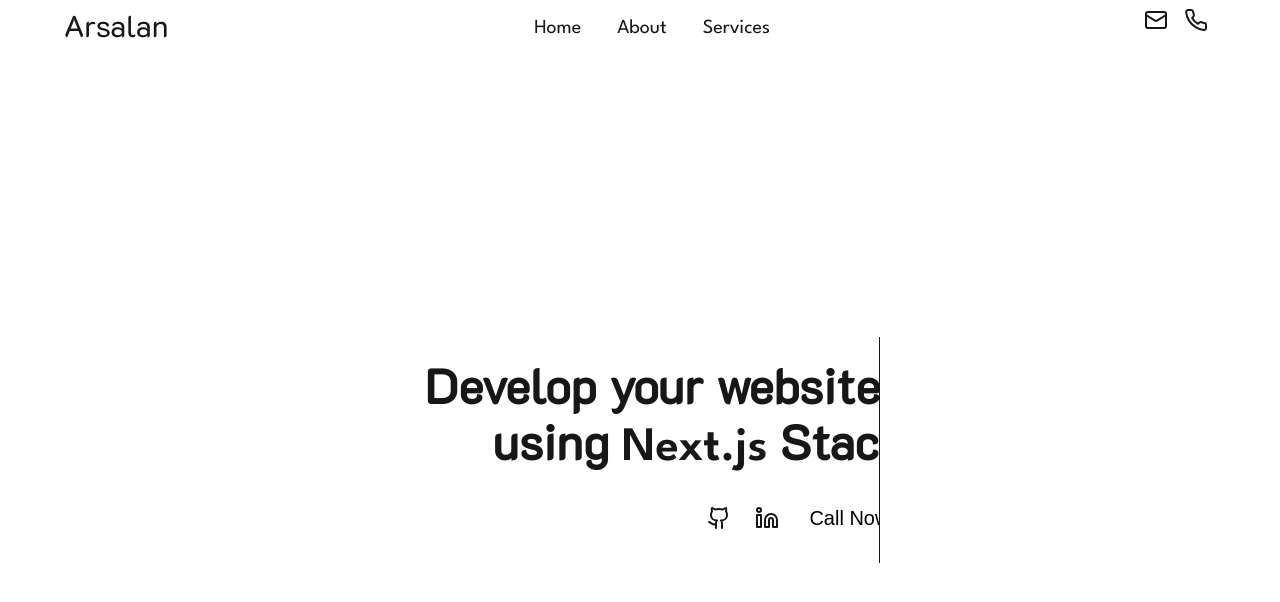
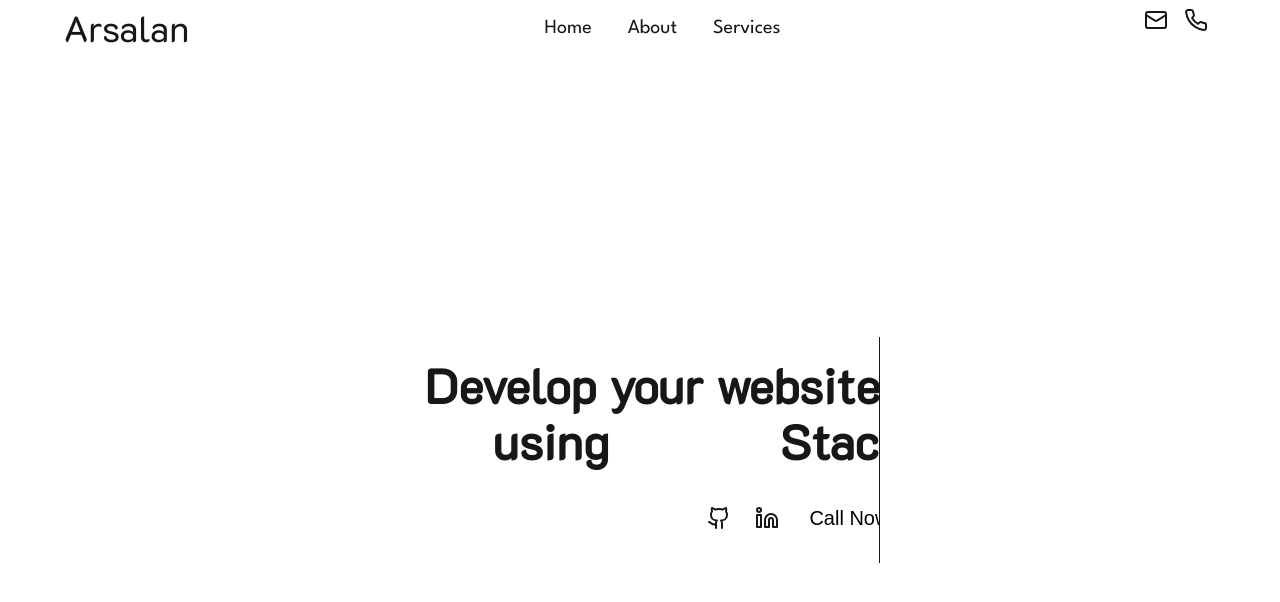
Before and after one commit to arsalanmughal23/my_portfolio, a Next.js app: page / in a window 1280 px wide. Shown: the top 602 px of the page. Built offline with nearby package versions, Linux system fonts and the light colour scheme.

Commit message:
Some UI UX Improvement

```diff
--- a/app/general.css
+++ b/app/general.css
@@ -14,6 +14,9 @@
 
 .menuClose { height: 50px; }
 .menuOpen { height: calc(100vh - 50px); }
+
+.text-stroke-white { -webkit-text-stroke: 1px white; }
+.text-transparent { color: transparent; }
 
 .text-center { text-align: center; }
 .text-right { text-align: right; }
@@ -72,6 +75,7 @@
 .m-2 { margin: 0.5rem; /* 8px */ }
 .mx-2 { margin: auto 0.5rem; /* 8px */ }
 
+.pt-2 { padding-top: 0.5rem; /* 8px */ }
 .py-2 { padding-top: 0.5rem; /* 8px */ padding-bottom: 0.5rem; /* 8px */ }
 .px-2 { padding-left: 0.5rem; /* 8px */ padding-right: 0.5rem; /* 8px */ }
 .p-2 { padding: 0.5rem; /* 8px */ }
--- a/components/Header.tsx
+++ b/components/Header.tsx
@@ -12,9 +12,9 @@
     }
 
     return (
-        <header className={`${isMobileMenuOpen ? 'menuOpen' : 'menuClose'} transition-1s overflow-hidden py-2 container-fluid header flex flex-col sm_flex-row gap-4 justify-between`}>
+        <header className={`${isMobileMenuOpen ? 'menuOpen' : 'menuClose'} transition-1s overflow-hidden pt-2 container-fluid header flex flex-col sm_flex-row gap-4 justify-between`}>
             <div className="flex justify-between">
-                <div className={`${K2d.className} text-3xl`}>
+                <div className={`${K2d.className} text-4xl`}>
                     Arsalan
                 </div>
                 <div className="sm_d-none">
--- a/components/HeroSection.tsx
+++ b/components/HeroSection.tsx
@@ -36,7 +36,7 @@
             <div className="flex flex-col gap-6 p-6">
                 <div className="flex flex-col gap-2 sm_w-max">
                     <h2 className={`${K2d.className} text-5xl text-right`}>Develop your websites</h2>
-                    <h2 className={`${K2d.className} text-5xl align-self-end text-right`}>using <span className={`font-600 ${leagueSpartan.className}`}>Next.js</span> Stack</h2>
+                    <h2 className={`${K2d.className} text-5xl align-self-end text-right`}>using <span className={`font-600 ${leagueSpartan.className} text-stroke-white text-transparent`}>Next.js</span> Stack</h2>
                 </div>
                 <div className="flex gap-2 align-self-end">
                     <div className="border border-white rounded p-2 w-10 h-10">
```
